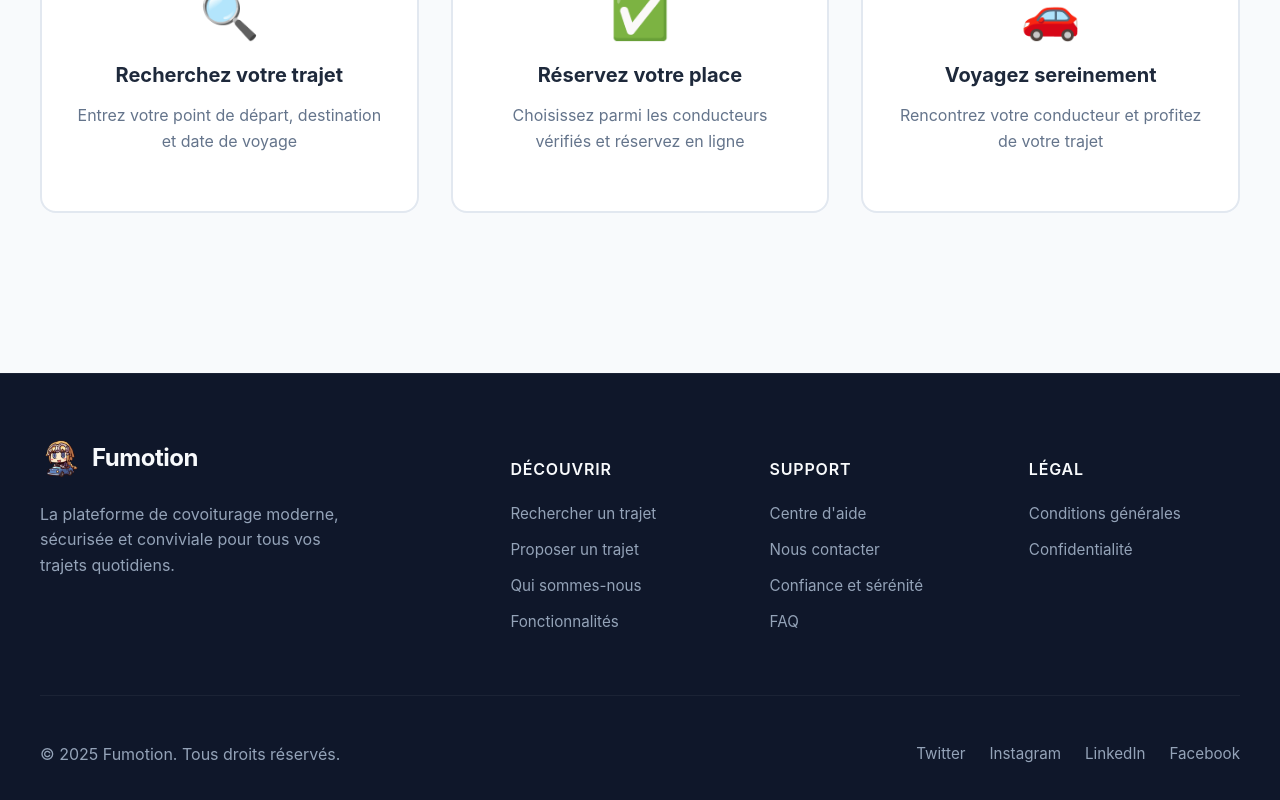
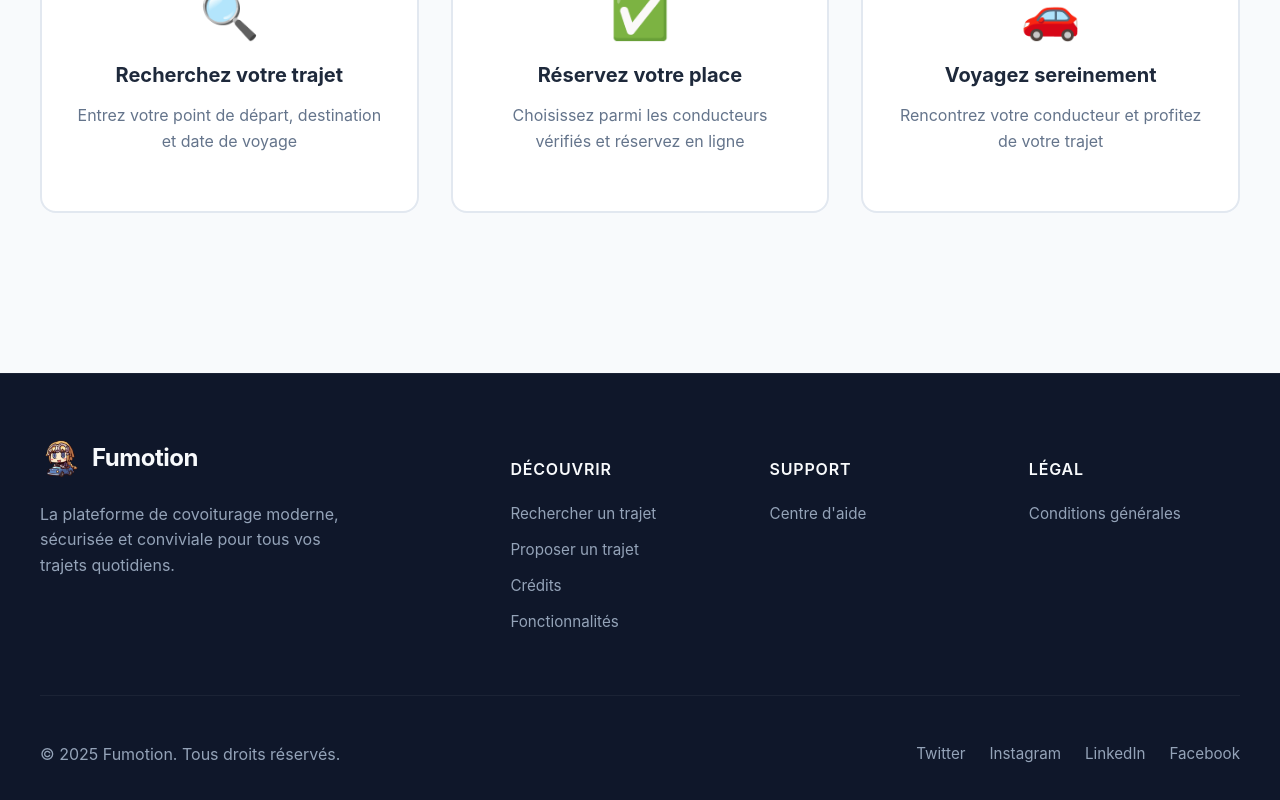
Before and after one commit to clepix21/Fumotion, a React (Create React App) app in the folder app/frontend/: page / in a window 1280 px wide. Shown: the part 2325-3125 px from the top of the page. Built offline with nearby package versions, Linux system fonts and the light colour scheme; no server answers.

Commit message:
feat: mettre à jour les liens dans le pied de page pour refléter les nouvelles pages

```diff
--- a/app/frontend/src/components/common/Footer.js
+++ b/app/frontend/src/components/common/Footer.js
@@ -23,7 +23,7 @@ export default function Footer() {
                         <ul className="footer-links">
                             <li><Link to="/search">Rechercher un trajet</Link></li>
                             <li><Link to="/create-trip">Proposer un trajet</Link></li>
-                            <li><Link to="/about">Qui sommes-nous</Link></li>
+                            <li><Link to="/credits">Crédits</Link></li>
                             <li><Link to="#features">Fonctionnalités</Link></li>
                         </ul>
                     </div>
@@ -32,9 +32,6 @@ export default function Footer() {
                         <h4 className="footer-heading">Support</h4>
                         <ul className="footer-links">
                             <li><Link to="/help">Centre d'aide</Link></li>
-                            <li><Link to="/contact">Nous contacter</Link></li>
-                            <li><Link to="/security">Confiance et sérénité</Link></li>
-                            <li><Link to="/faq">FAQ</Link></li>
                         </ul>
                     </div>
 
@@ -42,7 +39,6 @@ export default function Footer() {
                         <h4 className="footer-heading">Légal</h4>
                         <ul className="footer-links">
                             <li><Link to="/terms">Conditions générales</Link></li>
-                            <li><Link to="/privacy">Confidentialité</Link></li>
                         </ul>
                     </div>
                 </div>
```
